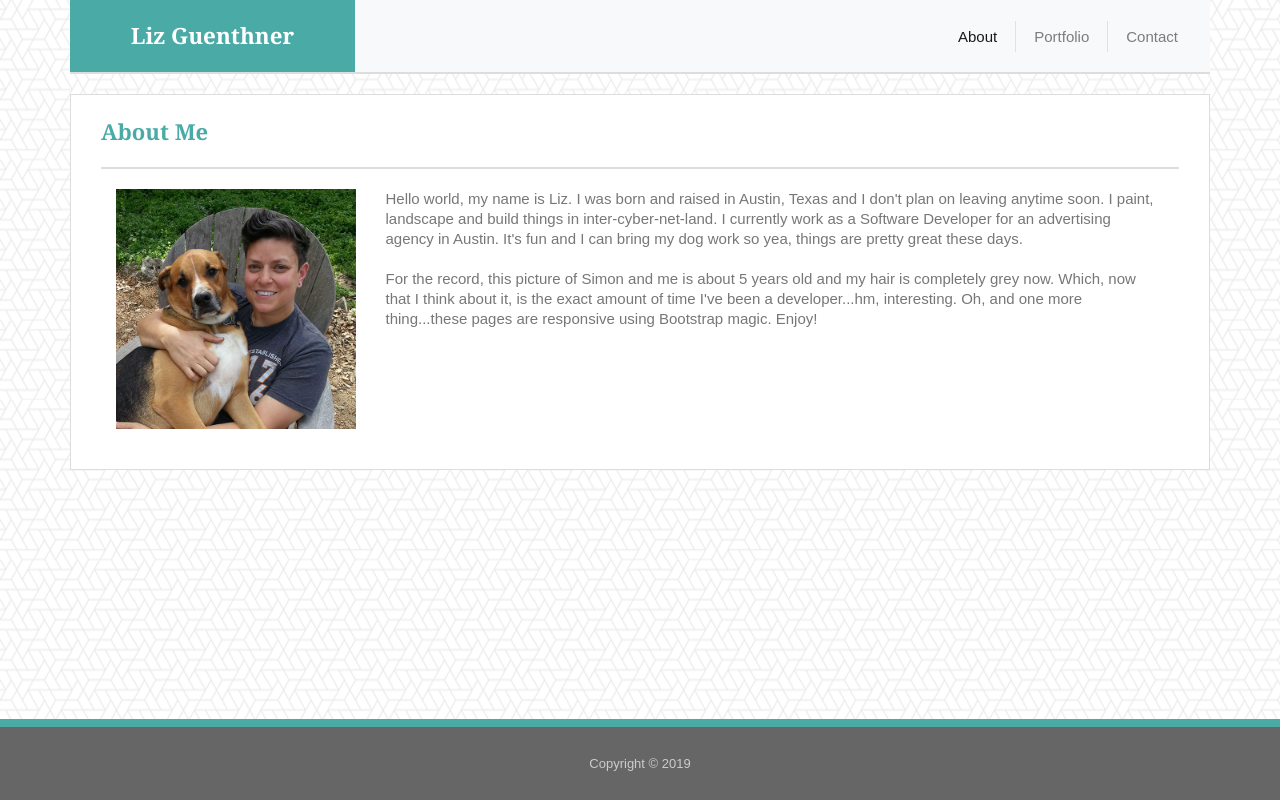
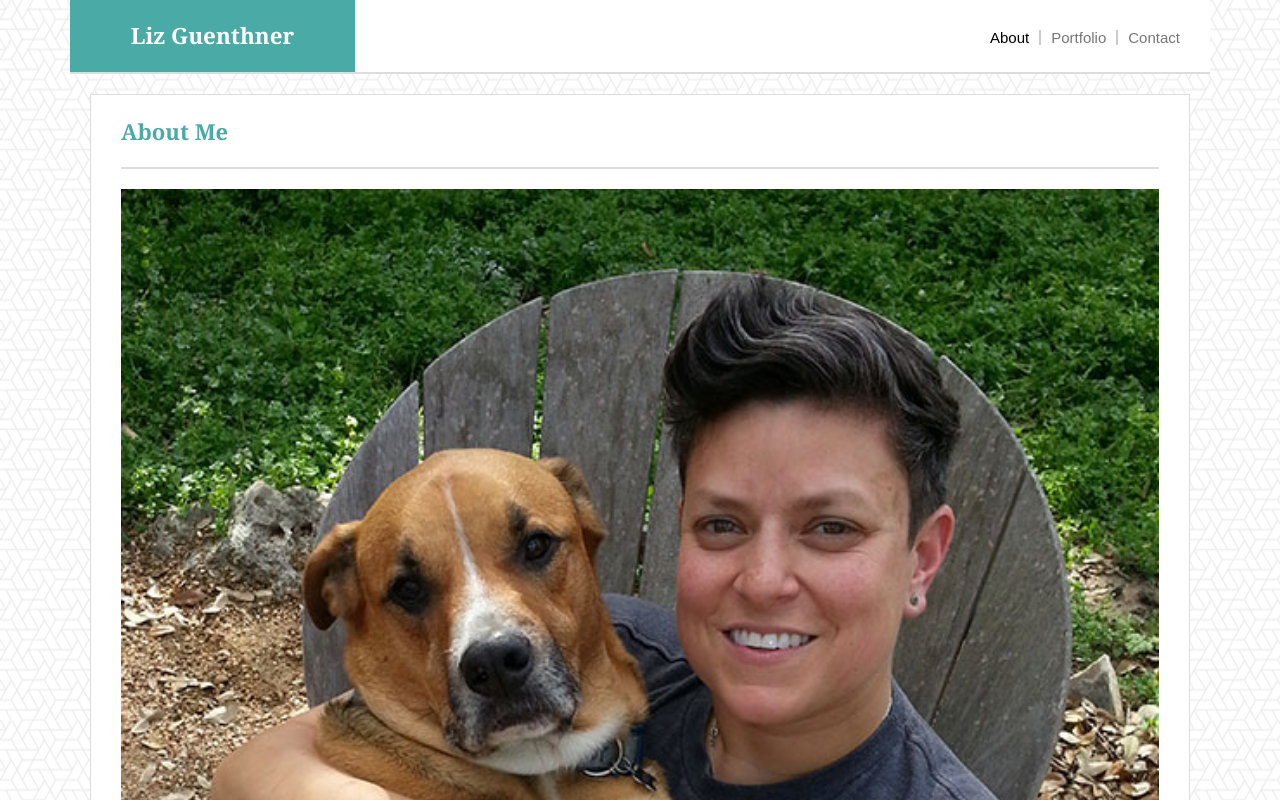
Before and after one commit to liz-guenthner/Responsive-Portfolio, a plain HTML site: page index.html in a window 1280 px wide. Shown: the top 800 px of the page. Drawn offline with nearby package versions, Linux system fonts and the light colour scheme.

Commit message:
work on responsive header, logo and nav

```diff
--- a/assets/css/style.css
+++ b/assets/css/style.css
@@ -57,50 +57,47 @@ body {
     width:100%;
     background-image: url('../images/what-the-hex.png');
     background-repeat: repeat;
-    display: flex;
-    flex-direction: column;
 }
 .container {
     padding:0;
     margin-bottom:100px;
+    width: 100%;
 }
 .navbar {
+    position:relative;
     padding:0;
     width: 100%;
     margin:0;
     border-bottom: 2px solid #dddddd;
+    background-color: #fff;
+    clear: both;
+    overflow: hidden;
 }
 .navbar-brand {
     float:left;
     font-family: Georgia, Times, Times New Roman, serif;
     background-color: #4aaaa5;
-    padding: 25px;
+    padding: 25px 0;
     text-align: center;
-    font-size: 15px;
     font-weight: bold;
     font-size: 1.4em;
     margin:0;
+    color:#fff;
+    width: 100%;
+}
+.nav-container {
+    width:100%;
+    overflow: hidden;
+    clear: both;
+}
+.navbar-nav {
+    padding: 15px 0;
+    overflow: hidden;
+    clear: both;
+    width: 210px;
+    margin: 0 auto;
 }
 
-.navbar-light .navbar-brand,
-.navbar-light .navbar-brand:hover {
-    color:#fff;
-}
-.navbar-nav {
- flex-direction:row;
- float:none;
- padding: 15px 0;
- width: 200px;
- margin: 0 auto;
-}
-
-nav ul {
-    list-style-type: none;
-    overflow: hidden;
-    clear:both;
-    float:right;
-    margin:0;
-}
 nav li {
     float:left;
     padding: 0 10px;
@@ -109,10 +106,15 @@ nav li {
 nav li.border-right{
     border-right: 2px solid #cccccc;
 }
-
+nav li.active a {
+    color: #000;
+}
 a {
     color: #777;
     text-decoration: none;
+}
+nav li a:hover {
+    text-decoration:underline;
 }
 #main-content {
     display: block;
@@ -171,6 +173,7 @@ textarea {
     color: #fff;
     padding:12px 0;
     font-size:15px;
+    cursor:pointer;
 }
 .gallery {
     margin: 20px 20px;
@@ -211,20 +214,16 @@ footer {
 }
 
 @media only screen and (min-width: 768px) {
+    .navbar-brand {
+        width: 25%;
+    }
+    .container {
+        max-width: 1140px;
+        margin: 0 auto;
+    }
     .navbar-nav {
-        flex-direction:row;
-        float:right;
-        padding: 15px 0;
-        margin: 0;
-        vertical-align:middle;
-    }
-    #main-content {
-        margin: 20px 0;
+        position: absolute;
+        right: 20px;
+        top: 15px;
     }
 }
-
-@media only screen and (min-width: 992px) {
-    .navbar-nav {
-        width: 255px;
-    }
-}
--- a/index.html
+++ b/index.html
@@ -6,33 +6,22 @@
   <meta name="viewport" content="width=device-width, initial-scale=1.0">
   <title>About Me</title>
   <link rel="shortcut icon" href="favicon.ico" type="image/x-icon">
-  <!-- Bootstrap CDN -->
-  <link rel="stylesheet" href="https://maxcdn.bootstrapcdn.com/bootstrap/4.0.0/css/bootstrap.min.css">
-  <link rel="stylesheet" href="https://stackpath.bootstrapcdn.com/font-awesome/4.7.0/css/font-awesome.min.css">
   <link rel="stylesheet" type="text/css" href="assets/css/style.css">
 </head>
 
 <body>
   <div class="container">
 
-    <nav class="navbar navbar-expand-lg navbar-light bg-light row">
-
-      <!-- Our brand / logo -->
-      <a class="navbar-brand col-xs-12 col-md-4 col-lg-3" href="index.html">Liz Guenthner</a>
-
-        <!-- Collapsible button -->
-      <div class="col-xs-12 col-md-8 col-lg-9">
+    <nav class="navbar">
+        <a class="navbar-brand" href="index.html">Liz Guenthner</a>
+        <div class="nav-container">
           <ul class="navbar-nav">
-
-          <!-- The links of our navbar -->
-          <li class="nav-item active border-right">
-            <a class="nav-link" href="index.html">About <span class="sr-only">(current)</span></a>
+            <li class="nav-item border-right active">
+              <a class="nav-link" href="index.html">About</a>
             </li>
-
             <li class="nav-item border-right">
               <a class="nav-link" href="portfolio.html">Portfolio</a>
             </li>
-
             <li class="nav-item">
               <a class="nav-link" href="contact.html">Contact</a>
             </li>
@@ -44,10 +33,10 @@
       <section>
           <h1>About Me</h1>
           <div class="about-me-content row">
-            <div class="col-xs-12 col-md-6 col-lg-3">
-              <img class="liz-pic img-responsive" src="assets/images/liz-and-simon.jpg" alt="pic">
+            <div>
+              <img class="liz-pic" src="assets/images/liz-and-simon.jpg" alt="pic">
             </div>
-            <div class="col-xs-12 col-md-6 col-lg-9">
+            <div>
               <p>Hello world, my name is Liz. I was born and raised in Austin, Texas and I don't plan on leaving anytime soon. I paint, landscape and build things in inter-cyber-net-land. I currently work as a Software Developer for an advertising agency in Austin. It's fun and I can bring my dog work so yea, things are pretty great these days.</p><p>For the record, this picture of Simon and me is about 5 years old and my hair is completely grey now. Which, now that I think about it, is the <strong>exact</strong> amount of time I've been a developer...hm, interesting. Oh, and one more thing...these pages are responsive using Bootstrap magic. Enjoy!</p>
             </div>
           </div>
@@ -55,13 +44,7 @@
     </div><!-- main content -->
   </div>
 
-  <footer class="fixed-bottom">Copyright &copy; 2019</footer>
-
-  <!-- jQuery, javascript file for the Bootstrap's javascript file to function -->
-  <script src="https://cdnjs.cloudflare.com/ajax/libs/jquery/3.2.1/jquery.min.js"></script>
-
-  <!-- Bootstrap's javascript file that allows the dropdown menu to work  -->
-  <script src="https://maxcdn.bootstrapcdn.com/bootstrap/4.0.0/js/bootstrap.min.js"></script>
+  <footer>Copyright &copy; 2019</footer>
 
 </body>
 </html>
```
Also changed, not shown: contact.html (+7 -24 lines), portfolio.html (+9 -25 lines). Lines whose indentation alone changed are shown as unchanged.
